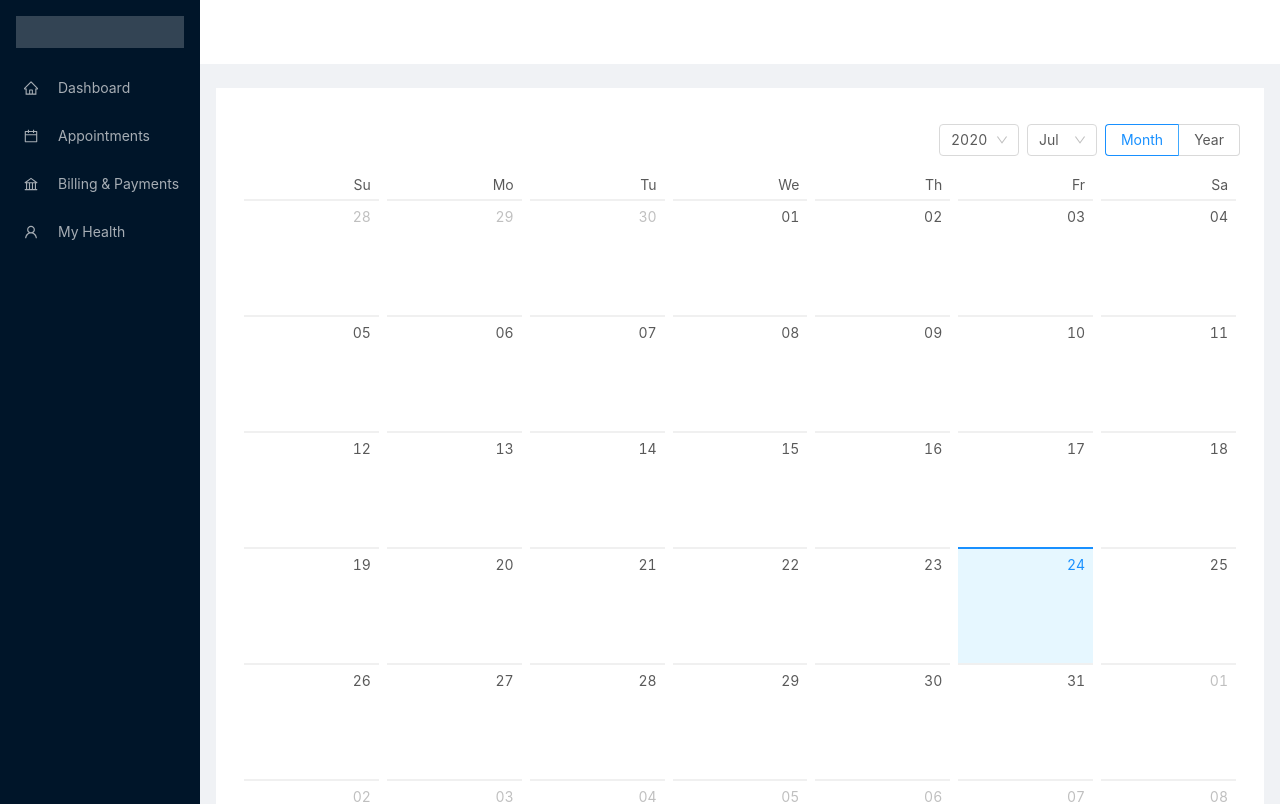
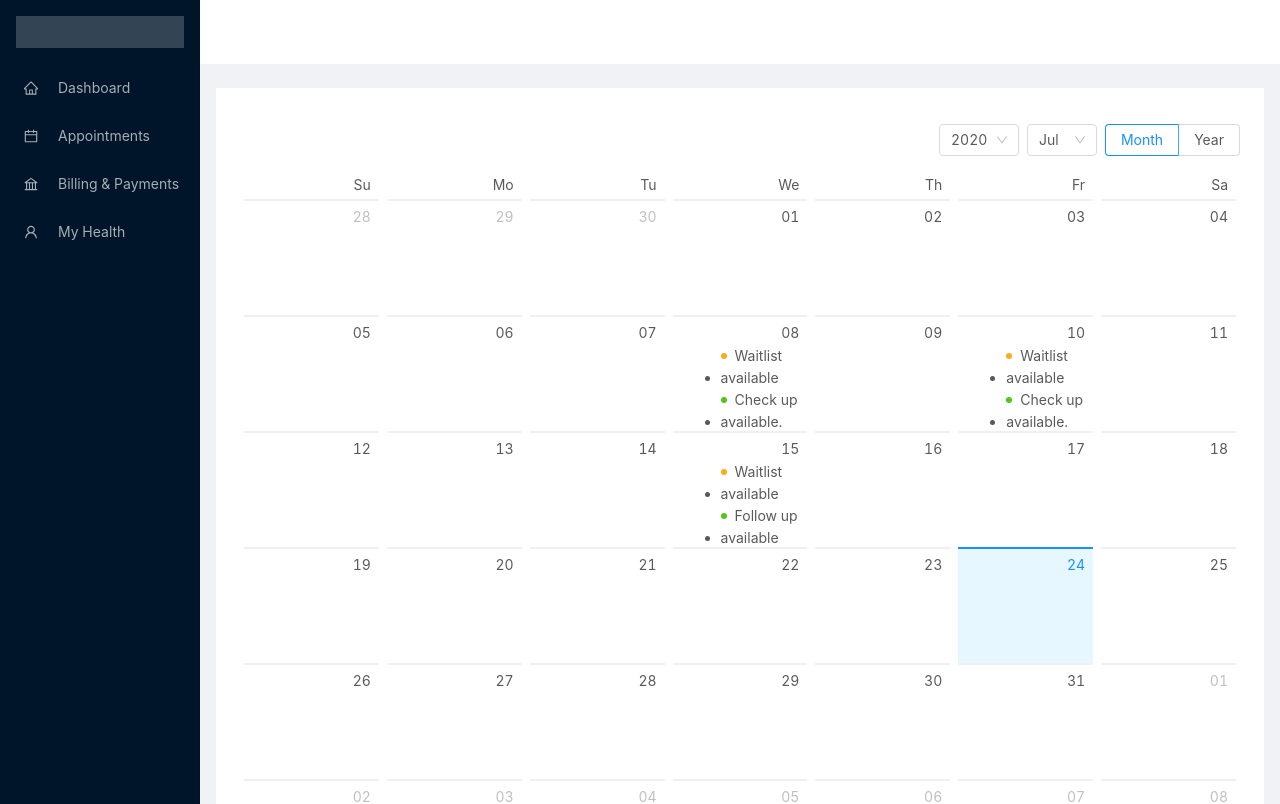
Before and after one commit to mattjaikaran/patient-portal-nextjs, a Next.js app: page /appointments in a window 1280 px wide. Shown: the top 804 px of the page. Built offline with nearby package versions, Linux system fonts and the light colour scheme.

Commit message:
swapped out calendar with markers. started message layout component

```diff
--- a/components/AppointmentsCalendar/index.js
+++ b/components/AppointmentsCalendar/index.js
@@ -1,12 +1,71 @@
-import { Calendar } from 'antd';
+import { Calendar, Badge } from 'antd';
 
-function onPanelChange(value, mode) {
-  console.log(value.format('YYYY-MM-DD'), mode);
+function getListData(value) {
+  let listData;
+  switch (value.date()) {
+    case 8:
+      listData = [
+        { type: 'warning', content: 'Waitlist available' },
+        { type: 'success', content: 'Check up available.' },
+      ];
+      break;
+    case 10:
+      listData = [
+        { type: 'warning', content: 'Waitlist available' },
+        { type: 'success', content: 'Check up available.' },
+        { type: 'error', content: 'Booked timeslot' },
+      ];
+      break;
+    case 15:
+      listData = [
+        { type: 'warning', content: 'Waitlist available' },
+        { type: 'success', content: 'Follow up available' },
+        { type: 'error', content: 'Booked timeslot' },
+        { type: 'error', content: 'Booked timeslot' },
+        { type: 'error', content: 'Booked timeslot' },
+        { type: 'error', content: 'Booked timeslot' },
+      ];
+      break;
+    default:
+  }
+  return listData || [];
 }
 
+function dateCellRender(value) {
+  const listData = getListData(value);
+  return (
+    <ul className="events">
+      {listData.map(item => (
+        <li key={item.content}>
+          <Badge status={item.type} text={item.content} />
+        </li>
+      ))}
+    </ul>
+  );
+}
+
+function getMonthData(value) {
+  if (value.month() === 8) {
+    return 1394;
+  }
+}
+
+function monthCellRender(value) {
+  const num = getMonthData(value);
+  return num ? (
+    <div className="notes-month">
+      <section>{num}</section>
+      <span>Backlog number</span>
+    </div>
+  ) : null;
+}
+
+//make calendar reusable to have multiple doctors calendars
 const AppointmentsCalendar = () => {
   return (
-    <Calendar onPanelChange={onPanelChange} />
+    <Calendar
+      dateCellRender={dateCellRender}
+      monthCellRender={monthCellRender} />
   )
 }
 
--- a/pages/api/hello.js
+++ b/pages/api/hello.js
@@ -1,6 +1,6 @@
 // Next.js API route support: https://nextjs.org/docs/api-routes/introduction
 
-
+// sample data. to be moved
 const userMary = {
   firstName: 'Mary',
   lastName: 'Salters',
@@ -52,5 +52,6 @@ const userJohn = {
 
 export default (req, res) => {
   res.statusCode = 200
-  res.json({ name: 'John Doe' })
+  res.setHeader('Content-Type', 'application/json')
+  res.end(JSON.stringify({ name: `${userJohn.firstName}` }))
 }
```
Also changed, not shown: components/MyHealth/components/Messages.js (+8 -2 lines), components/layouts/MainLayout/index.js (renamed from components/layouts/MainLayout.js), components/layouts/MainLayout/style.scss (renamed from components/layouts/style.scss), components/layouts/MessageLayout/index.js (added), components/layouts/MessageLayout/style.scss (added).
